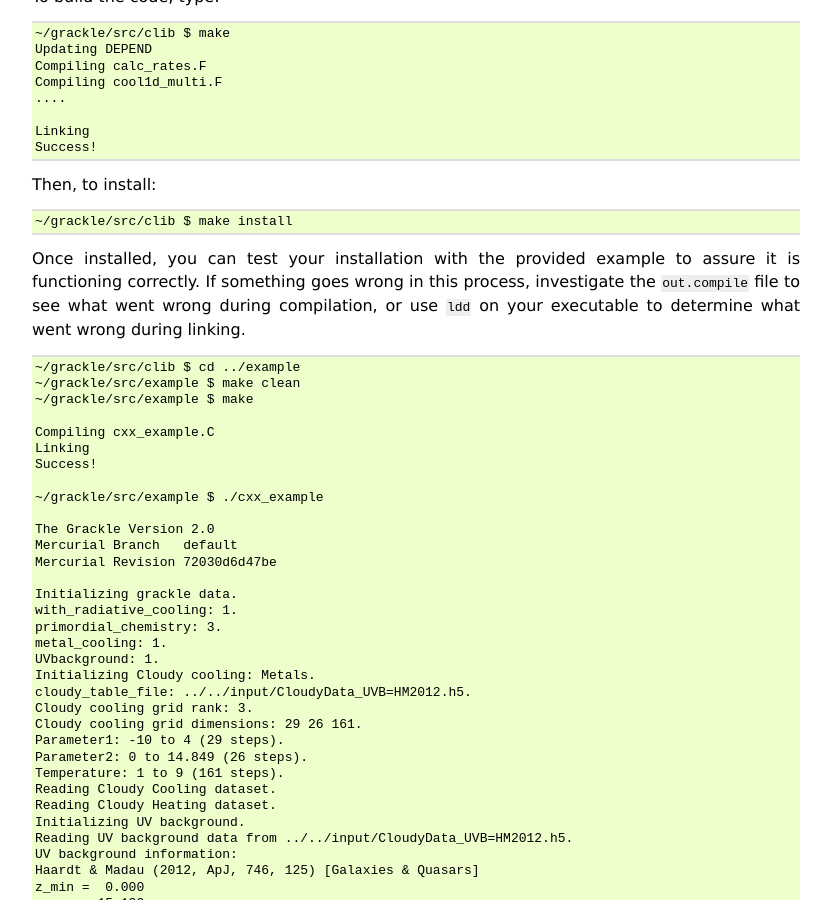
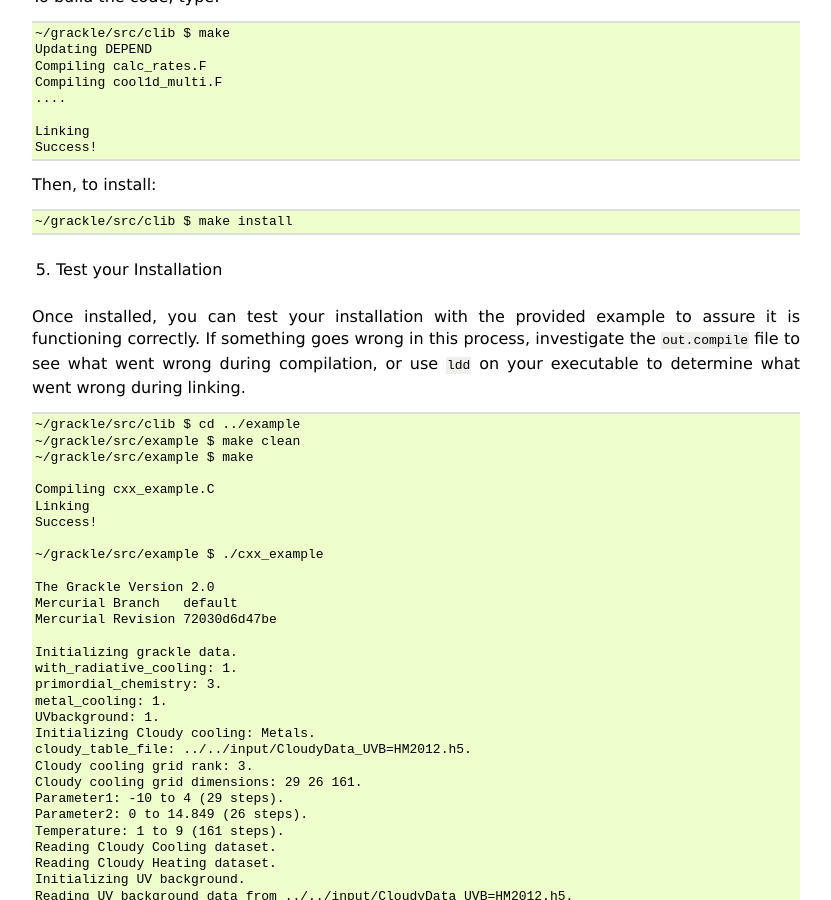
Before and after one commit to grackle-project/grackle, a Sphinx documentation site: the page built from doc/source/Installation.rst, in a window 1280 px wide and 900 px high, scrolled down 2510 px. Shown: the whole window, without its empty margins (48-879 px from the left). Built offline with Sphinx 7.4.7, drawn with Linux system fonts in a browser that asks for light colours.

Commit message:
Correcting docs enumeration.

```diff
--- a/doc/source/Installation.rst
+++ b/doc/source/Installation.rst
@@ -193,6 +193,8 @@ Then, to install:
 
     ~/grackle/src/clib $ make install
 
+5. Test your Installation
+
 Once installed, you can test your installation with the provided example to
 assure it is functioning correctly.  If something goes wrong in this process,
 investigate the ``out.compile`` file to see what went wrong during compilation,
```
